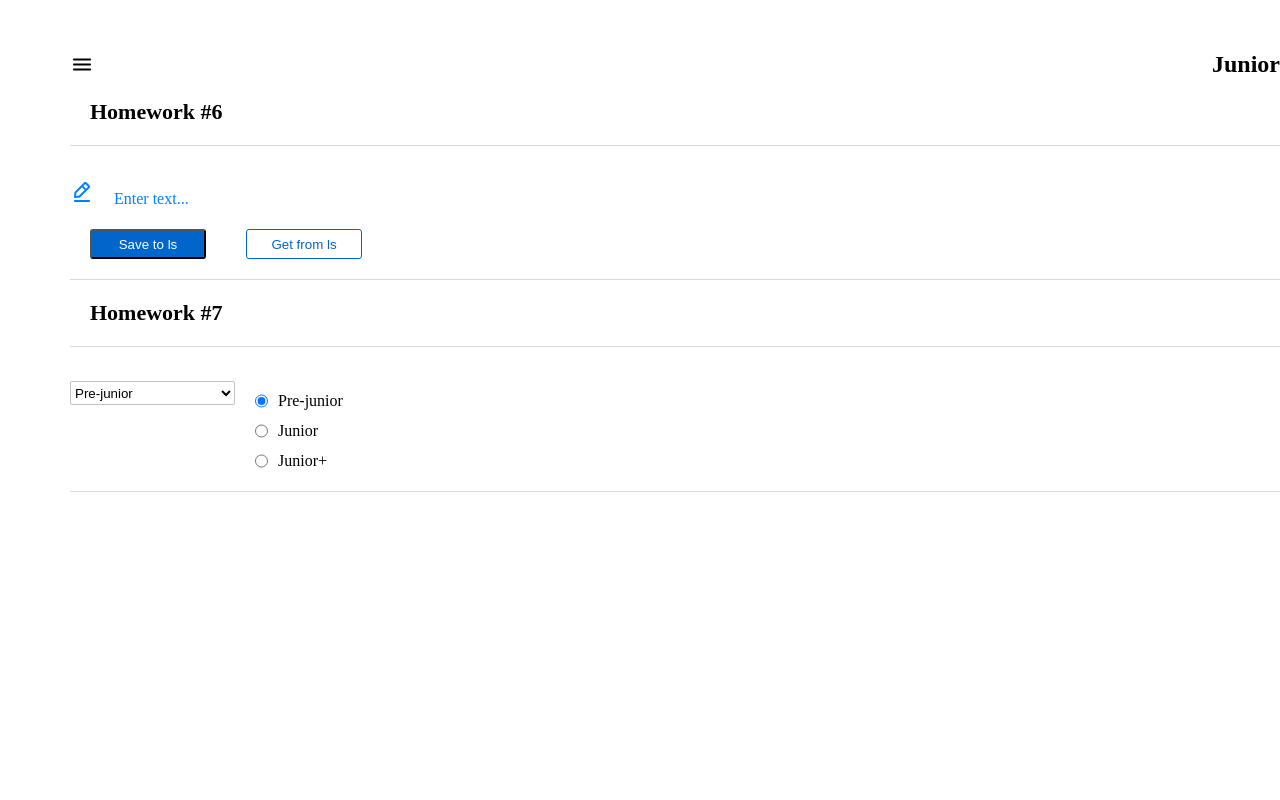
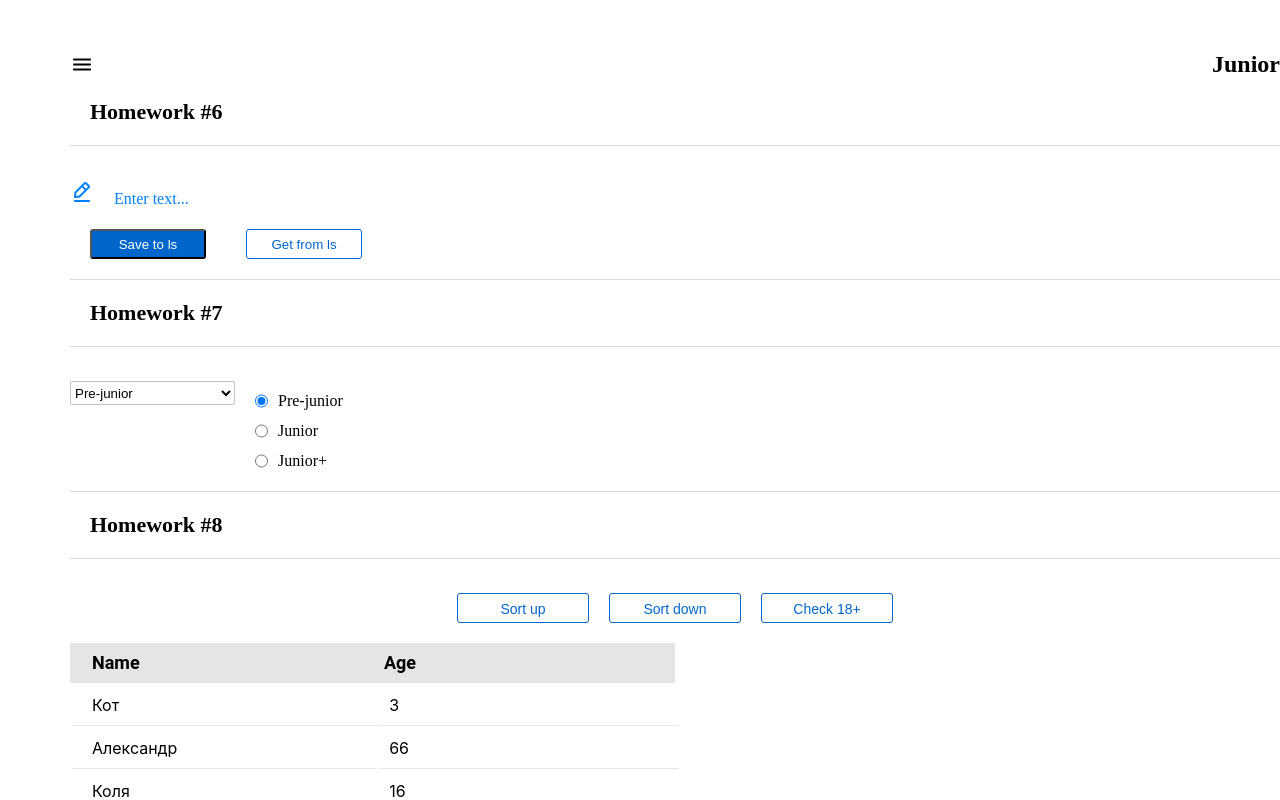
Before and after one commit to denbarabraza/hw_ignat, a React (Create React App) app: page /#/junior in a window 1280 px wide. Shown: the top 800 px of the page. Built offline with nearby package versions, Linux system fonts and the light colour scheme.

Commit message:
Hometask №8

```diff
--- a/src/s2-homeworks/hw05/pages/Junior.tsx
+++ b/src/s2-homeworks/hw05/pages/Junior.tsx
@@ -1,6 +1,7 @@
 import React from 'react'
 import HW6 from "../../hw06/HW6";
 import HW7 from "../../hw07/HW7";
+import HW8 from "../../hw08/HW8";
 // import HW6 from '../../hw06/HW6'
 // import HW7 from '../../hw07/HW7'
 // import HW8 from '../../hw08/HW8'
@@ -11,7 +12,7 @@ function Junior() {
         <div id={'hw5-page-junior'}>
             <HW6 />
             <HW7 />
-            {/*<HW8 />*/}
+            <HW8 />
             {/*<HW9 />*/}
         </div>
     )
--- a/src/s2-homeworks/hw07/common/c5-SuperSelect/SuperSelect.tsx
+++ b/src/s2-homeworks/hw07/common/c5-SuperSelect/SuperSelect.tsx
@@ -43,7 +43,6 @@ const SuperSelect: React.FC<SuperSelectPropsType> = ({
     }
 
     const finalSelectClassName = s.select + (className ? ' ' + className : '')
-
     return (
         <select
             className={finalSelectClassName}
--- a/src/s2-homeworks/hw08/HW8.module.css
+++ b/src/s2-homeworks/hw08/HW8.module.css
@@ -1,23 +1,62 @@
 .item {
+
 }
 
 .item:last-of-type {
 }
 
 .users {
+    display: flex;
+    flex-direction: column;
+   margin: 20px 0;
 }
 
 .buttonsContainer {
+    border-radius: 3px;
+    display: flex;
+    flex-direction: row;
+    justify-content: center;
+    align-items: center;
+}
+.buttonsContainer button{
+    border: 1px solid #0066CC;
+    border-radius: 3px;
+    font-style: normal;
+    font-size: 14px;
+    line-height: 20px;
+    margin: 0 10px;
 }
 
 .container {
 }
 
 .thead {
+    background: #E5E5E5;
+
+    font-family: 'Roboto';
+    font-style: normal;
+    max-width: 605px;
+    max-height: 40px;
+    font-weight: 600;
+    font-size: 18px;
+    line-height: 16px;
+    display: flex;
+    flex-direction: row;
+    justify-content: space-between;
+    align-items: center;
+    color: #000000;
 }
 
 .nameCol {
+    width: 300px;
+    height: 40px;
+    border-bottom: 1px solid #E5E5E5;
+    padding: 10px 200px 10px 20px;
 }
 
 .ageCol {
+    width: 300px;
+    height: 40px;
+    border-bottom: 1px solid #E5E5E5;
+    padding: 10px 10px;
 }
--- a/src/s2-homeworks/hw08/HW8.tsx
+++ b/src/s2-homeworks/hw08/HW8.tsx
@@ -6,8 +6,8 @@ import SuperButton from '../hw04/common/c2-SuperButton/SuperButton'
 import User from './User'
 
 /*
-* 1 - дописать типы и логику (сортировка по имени, фильтрация по совершеннолетию) homeWorkReducer, проверить тестом
-* 2 - дописать компоненту User
+* 1 - дописать типы и логику (сортировка по имени, фильтрация по совершеннолетию) homeWorkReducer, проверить тестом +
+* 2 - дописать компоненту User +
 * 3 - сделать стили в соответствии с дизайном
 * */
 
--- a/src/s2-homeworks/hw08/User.tsx
+++ b/src/s2-homeworks/hw08/User.tsx
@@ -12,11 +12,11 @@ const User: React.FC<UserPropsType> = ({ u }) => {
         <tr id={'hw8-user-' + u._id + '-' + u.age} className={s.item}>
             <td id={'hw8-user-name-' + u._id} className={s.nameCol}>
                 {/*отобразить имя*/}
-
+                {u.name}
             </td>
-            <td id={'hw8-user-age-' + u._id}>
+            <td id={'hw8-user-age-' + u._id} className={s.ageCol}>
                 {/*отобразить возраст*/}
-
+                {u.age}
             </td>
         </tr>
     )
--- a/src/s2-homeworks/hw08/bll/homeWorkReducer.ts
+++ b/src/s2-homeworks/hw08/bll/homeWorkReducer.ts
@@ -4,15 +4,15 @@ type ActionType =
     | { type: 'sort'; payload: 'up' | 'down' }
     | { type: 'check'; payload: number }
 
-export const homeWorkReducer = (state: any, action: any): any => { // need to fix any
+export const homeWorkReducer = (state: UserType[], action: ActionType): any => { // need to fix any
     switch (action.type) {
         case 'sort': { // by name
-
-            return state // need to fix
+            return action.payload === 'up'
+                ? state.sort((a, b) => a.name.localeCompare(b.name))
+                : state.sort((a, b) => b.name.localeCompare(a.name))
         }
         case 'check': {
-
-            return state // need to fix
+            return state.filter(e => e.age > 18) // need to fix
         }
         default:
             return state
```
